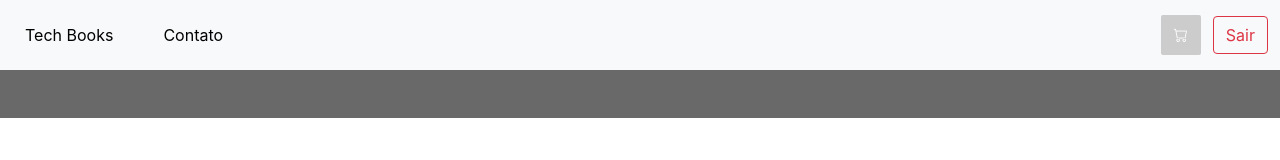
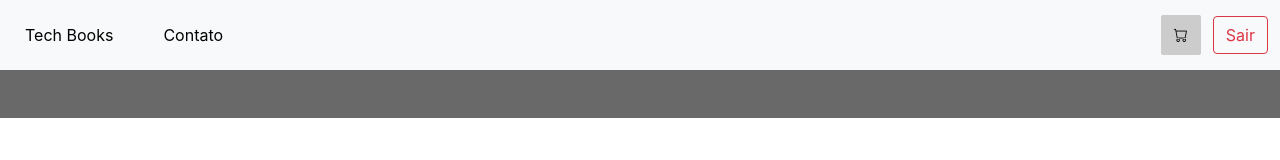
Before and after one commit to Talles-Souza/React, a React (Create React App) app in the folder Trabalho-React/trabalho-final/: page /contato in a window 1280 px wide. Shown: the top 160 px of the page. Built offline with nearby package versions, Linux system fonts and the light colour scheme.

Commit message:
Acertando algumas coisas

```diff
--- a/Trabalho-React/trabalho-final/src/components/Card/productCard.js
+++ b/Trabalho-React/trabalho-final/src/components/Card/productCard.js
@@ -23,7 +23,7 @@ export const ProductCard = ({ produto }) => {
 
   return (
     <>
-      <Card className="card1" style={{ width: '18rem', height: '40%', marginBottom: '20px', display: 'flex', justifyContent: 'space-between', flexDirection: 'column', transform: Card, transition: 'transform 0.25s linear' }}>
+      <Card className="card1" style={{ width: '18rem', height: '40%', marginBottom: '15px', display: 'flex', justifyContent: 'space-between', flexDirection: 'column', transform: Card, transition: 'transform 0.25s linear' }}>
         <Card.Img style={{ width: '100%', height: '47%' }} variant="top" src={produto.nomeImagemProduto} />
         <Card.Body>
           <Card.Title>{produto.nomeProduto}</Card.Title>
--- a/Trabalho-React/trabalho-final/src/components/headerHome/header.js
+++ b/Trabalho-React/trabalho-final/src/components/headerHome/header.js
@@ -39,7 +39,7 @@ export const Topo = () => {
         </Navbar.Collapse>
         <div style={{ marginRight: '12px', cursor: 'pointer'}}>
           <Badge count={getTotalItensOnCart()} >
-            <Avatar shape="square" size="large" onClick={handleClick1} ><i class="bi bi-cart"></i></Avatar>
+            <Avatar shape="square" size="large" onClick={handleClick1} style={{color:'black'}}><i class="bi bi-cart"></i></Avatar>
           </Badge>
         </div>
         <button type="button" class="btn btn-outline-danger" onClick={handleClick}>Sair</button>
```
